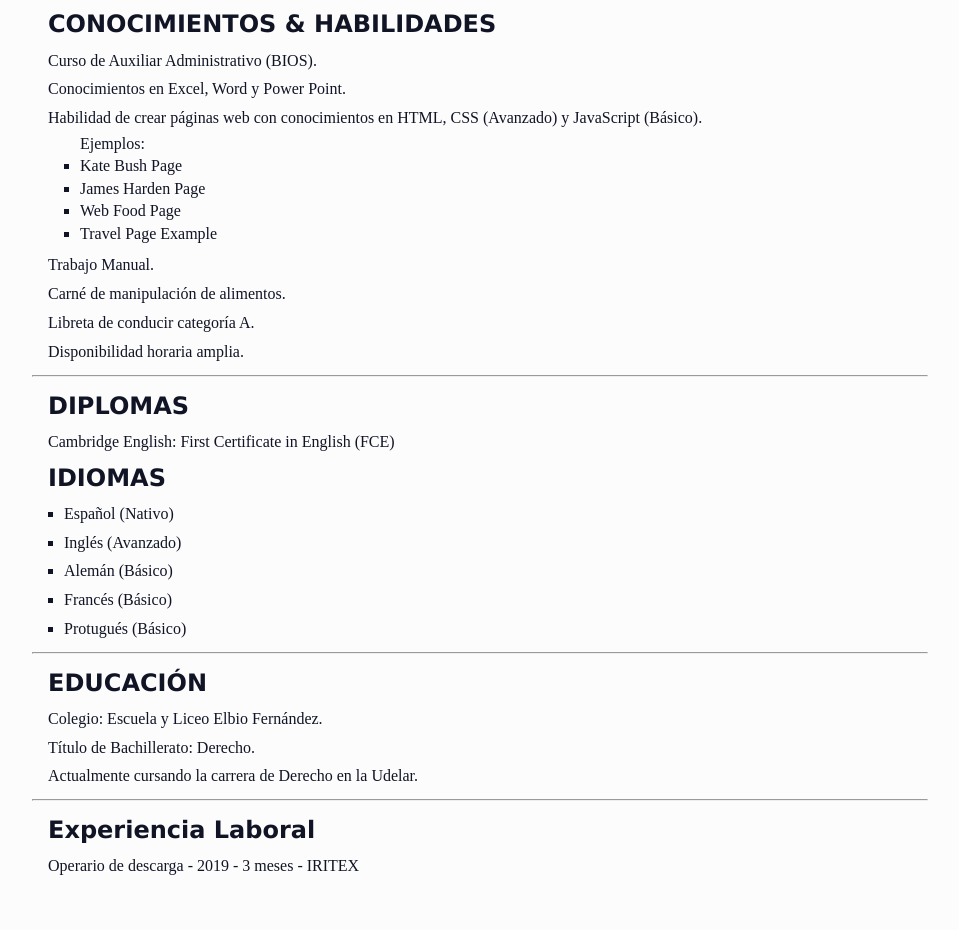
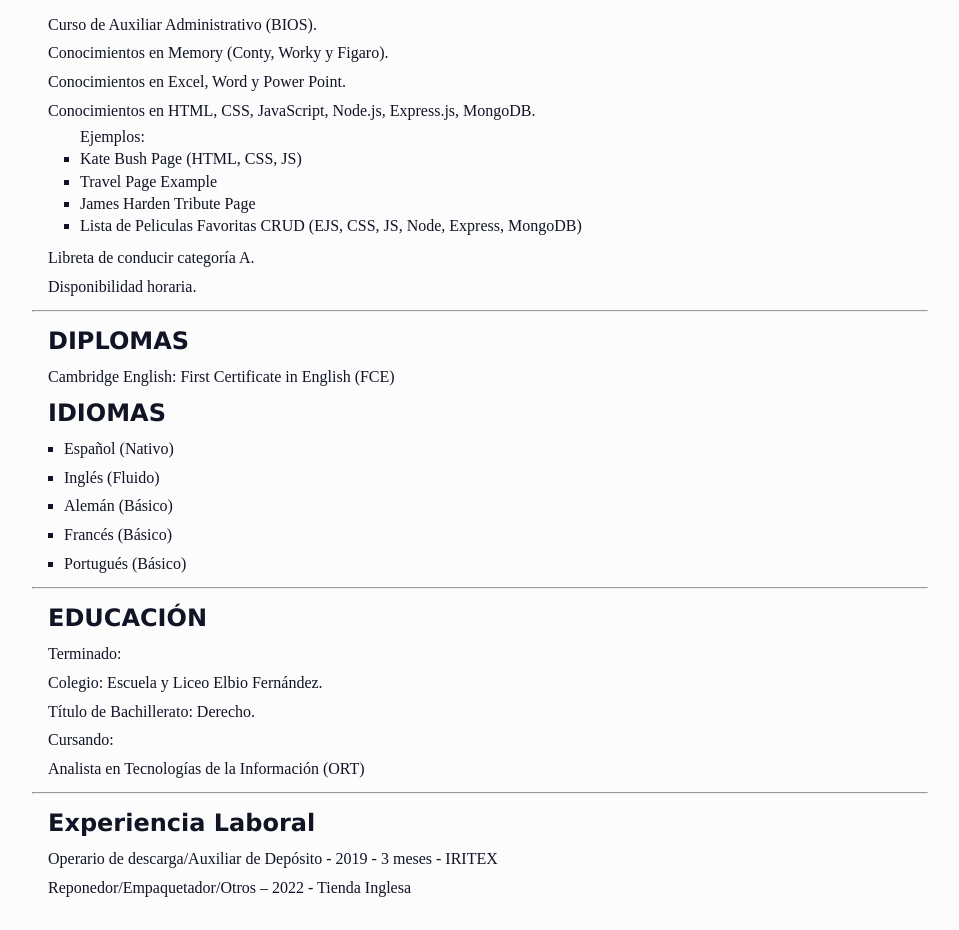
Before and after one commit to santisica29/CV, a plain HTML site: page index.html in a window 1280 px wide. Shown: the part 263-1193 px from the top of the page, without its empty margins (160-1119 px from the left). Before the commit the page ends 1171 px from the top, so only its background shows below. Drawn offline with Linux system fonts and the light colour scheme; a web font is replaced by a local one.

Commit message:
updated cv

```diff
--- a/index.html
+++ b/index.html
@@ -16,7 +16,7 @@
   <body>
     <div class="info">
       <div>
-        <img src="/perfil.jpg" alt="foto personal" />
+        <img src="/perfil.jpeg" alt="foto personal" />
       </div>
       <div class="personal-info">
         <h1>Santiago Sica</h1>
@@ -37,25 +37,15 @@
       <h2>CONOCIMIENTOS & HABILIDADES</h2>
       <ul>
         <li>Curso de Auxiliar Administrativo (BIOS).</li>
+        <li>Conocimientos en Memory (Conty, Worky y Figaro).</li>
         <li>Conocimientos en Excel, Word y Power Point.</li>
         <li>
-          Habilidad de crear páginas web con conocimientos en HTML, CSS
-          (Avanzado) y JavaScript (Básico).
+          Conocimientos en HTML, CSS, JavaScript, Node.js, Express.js, MongoDB.
           <ul id="square">
             <li class="ex">Ejemplos:</li>
             <li>
               <a href="https://kate-bush-albums.netlify.app" target="_blank"
-                >Kate Bush Page</a
-              >
-            </li>
-            <li>
-              <a href="https://harden-tribute-page.netlify.app" target="_blank">
-                James Harden Page</a
-              >
-            </li>
-            <li>
-              <a href="https://web-food-example.netlify.app" target="_blank"
-                >Web Food Page</a
+                >Kate Bush Page (HTML, CSS, JS)</a
               >
             </li>
             <li>
@@ -63,12 +53,17 @@
                 >Travel Page Example</a
               >
             </li>
+            <li>
+              <a href="https://harden-tribute-page.netlify.app/" target="_blank">James Harden Tribute Page</a>
+            </li>
+            <li>
+              <a href="https://light-housecoat-jay.cyclic.app/movies" target="_blank">Lista de Peliculas Favoritas CRUD (EJS, CSS, JS, Node, Express, MongoDB)</a>
+
+            </li>
           </ul>
         </li>
-        <li>Trabajo Manual.</li>
-        <li>Carné de manipulación de alimentos.</li>
         <li>Libreta de conducir categoría A.</li>
-        <li>Disponibilidad horaria amplia.</li>
+        <li>Disponibilidad horaria.</li>
       </ul>
     </div>
     <hr />
@@ -78,25 +73,28 @@
       <h2>IDIOMAS</h2>
       <ul>
         <li>Español (Nativo)</li>
-        <li>Inglés (Avanzado)</li>
+        <li>Inglés (Fluido)</li>
         <li>Alemán (Básico)</li>
         <li>Francés (Básico)</li>
-        <li>Protugués (Básico)</li>
+        <li>Portugués (Básico)</li>
       </ul>
     </div>
     <hr />
     <div class="education">
       <h2>EDUCACIÓN</h2>
       <ul>
+        <li>Terminado:</li>
         <li>Colegio: Escuela y Liceo Elbio Fernández.</li>
         <li>Título de Bachillerato: Derecho.</li>
-        <li>Actualmente cursando la carrera de Derecho en la Udelar.</li>
+        <li>Cursando:</li>
+        <li>Analista en Tecnologías de la Información (ORT)</li>
       </ul>
     </div>
     <hr />
     <div class="experiencia-laboral">
       <h2>Experiencia Laboral</h2>
-      <p>Operario de descarga - 2019 - 3 meses - IRITEX</p>
+      <p>Operario de descarga/Auxiliar de Depósito - 2019 - 3 meses - IRITEX</p>
+      <p>Reponedor/Empaquetador/Otros – 2022 - Tienda Inglesa</p>
     </div>
   </body>
 </html>
--- a/styles.css
+++ b/styles.css
@@ -15,7 +15,7 @@ body {
 }
 
 img {
-  width: 130px;
+  width: 160px;
   border-radius: 6px;
   box-shadow: 0 0 5px 2px rgba(29, 28, 28, 0.3);
   transition: all 0.4s ease;
```
Also changed, not shown: perfil.jpg (deleted), 1 other file.
